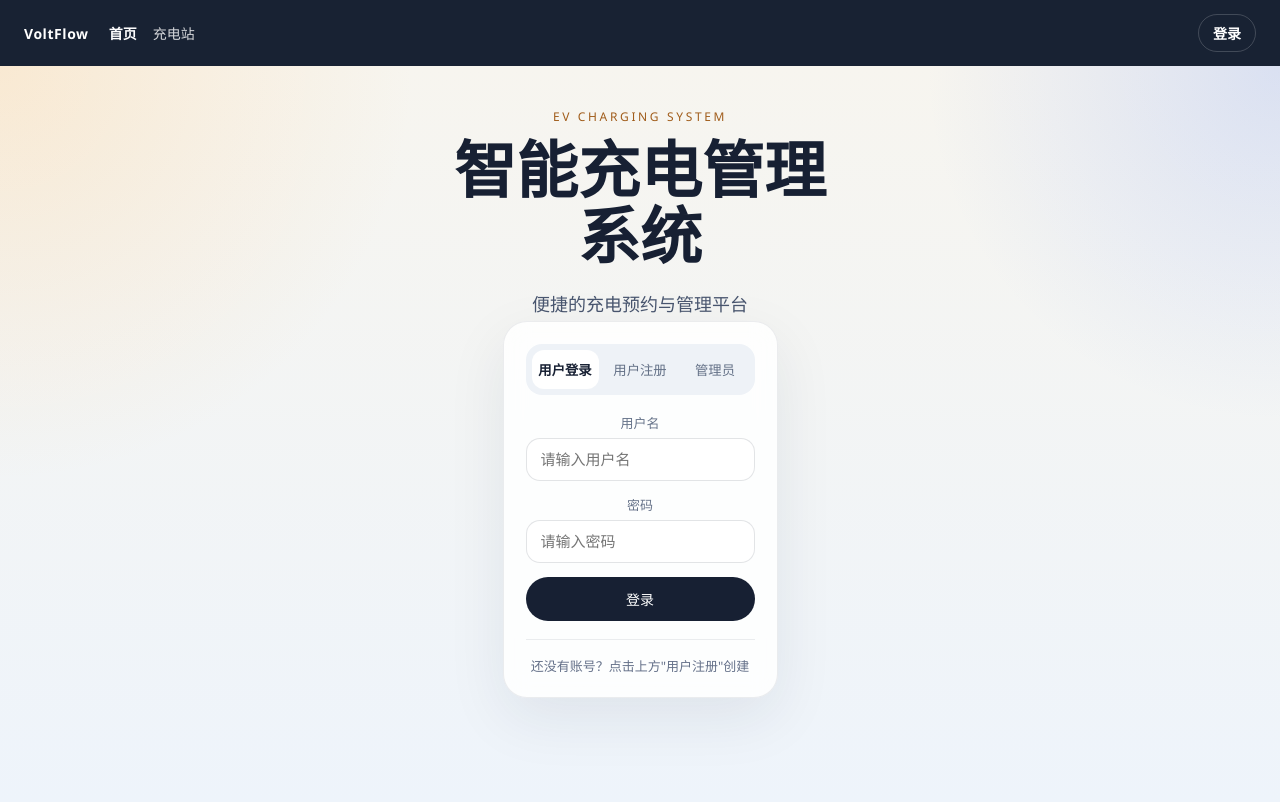
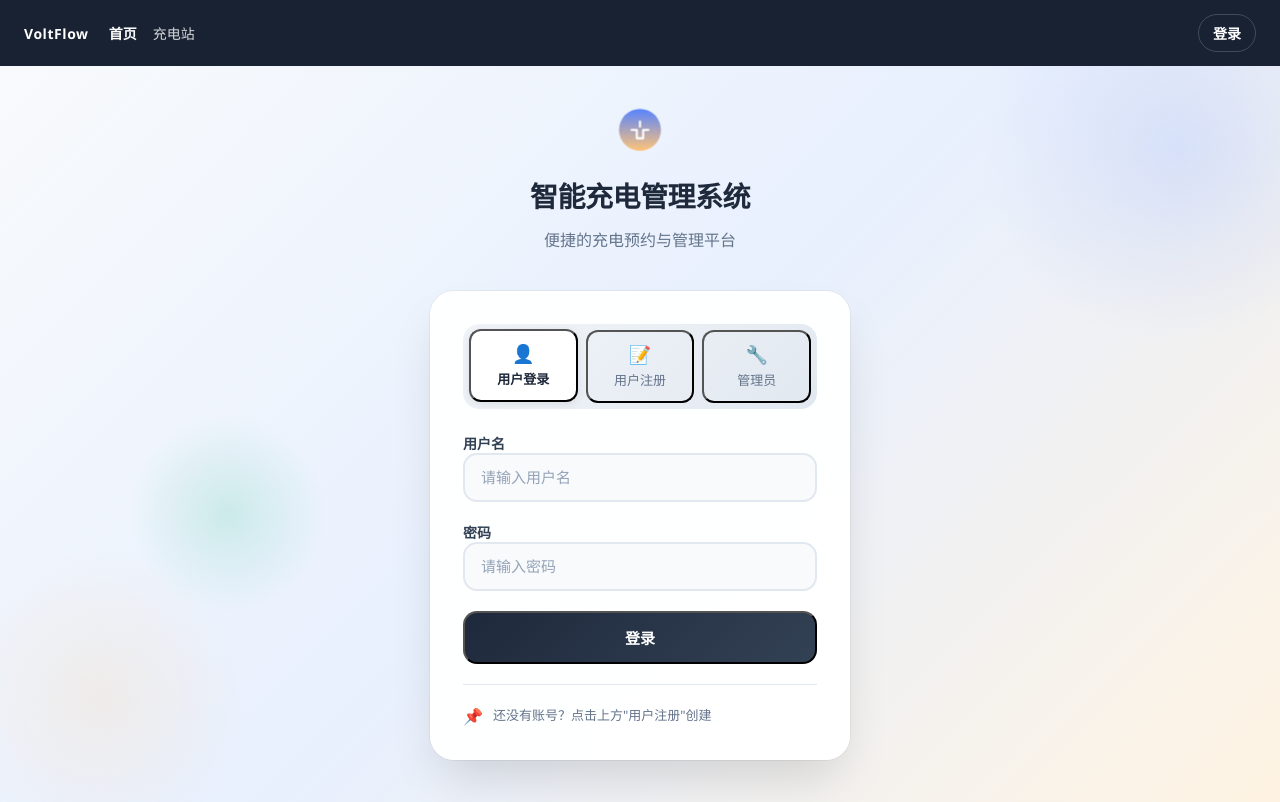
Before and after one commit to Oo-op/Smart-EV-Charging-Scheduling-and-Billing-System, a Vue app in the folder frontend/: page / in a window 1280 px wide. Built offline with nearby package versions, Linux system fonts and the light colour scheme.

Commit message:
优化登录页面：增加宽度、添加动画装饰、美化样式

```diff
--- a/frontend/src/views/Home.vue
+++ b/frontend/src/views/Home.vue
@@ -1,62 +1,110 @@
 <template>
   <div class="home">
+    <div class="background-decoration">
+      <div class="decoration-circle circle-1"></div>
+      <div class="decoration-circle circle-2"></div>
+      <div class="decoration-circle circle-3"></div>
+    </div>
+
     <section class="hero">
-      <div class="hero-copy">
-        <p class="eyebrow">EV Charging System</p>
+      <div class="hero-content">
+        <div class="brand">
+          <div class="logo">
+            <svg width="48" height="48" viewBox="0 0 48 48" fill="none" xmlns="http://www.w3.org/2000/svg">
+              <circle cx="24" cy="24" r="20" fill="url(#gradient1)"/>
+              <path d="M16 24h5v8h6v-8h5" stroke="white" stroke-width="2" stroke-linecap="round" stroke-linejoin="round"/>
+              <path d="M24 16v5" stroke="white" stroke-width="2" stroke-linecap="round"/>
+              <defs>
+                <linearGradient id="gradient1" x1="24" y1="4" x2="24" y2="44" gradientUnits="userSpaceOnUse">
+                  <stop stop-color="#5784FF"/>
+                  <stop offset="1" stop-color="#FFC478"/>
+                </linearGradient>
+              </defs>
+            </svg>
+          </div>
           <h1>智能充电管理系统</h1>
           <p class="subtitle">便捷的充电预约与管理平台</p>
         </div>
 
         <aside class="auth-card">
           <div class="auth-tabs">
-          <button type="button" :class="{ active: authMode === 'user-login' }" @click="authMode = 'user-login'">用户登录</button>
-          <button type="button" :class="{ active: authMode === 'register' }" @click="authMode = 'register'">用户注册</button>
-          <button type="button" :class="{ active: authMode === 'admin-login' }" @click="authMode = 'admin-login'">管理员</button>
+            <button type="button" :class="{ active: authMode === 'user-login' }" @click="authMode = 'user-login'">
+              <span class="tab-icon">👤</span>
+              <span>用户登录</span>
+            </button>
+            <button type="button" :class="{ active: authMode === 'register' }" @click="authMode = 'register'">
+              <span class="tab-icon">📝</span>
+              <span>用户注册</span>
+            </button>
+            <button type="button" :class="{ active: authMode === 'admin-login' }" @click="authMode = 'admin-login'">
+              <span class="tab-icon">🔧</span>
+              <span>管理员</span>
+            </button>
           </div>
 
           <p v-if="message" class="message" :class="messageType">{{ message }}</p>
 
           <form v-if="authMode === 'register'" class="auth-form" @submit.prevent="handleRegister">
+            <div class="form-group">
               <label>
                 <span>用户名</span>
                 <input v-model="registerForm.username" placeholder="请输入用户名" required />
               </label>
+            </div>
+            <div class="form-group">
               <label>
                 <span>密码</span>
                 <input v-model="registerForm.password" type="password" placeholder="至少 6 位" required />
               </label>
+            </div>
+            <div class="form-group">
               <label>
                 <span>手机号</span>
                 <input v-model="registerForm.phone" placeholder="用于接收通知" required />
               </label>
-          <button type="submit" class="primary wide" :disabled="loading.register">
+            </div>
+            <button type="submit" class="btn-primary" :disabled="loading.register">
+              <span v-if="loading.register" class="spinner"></span>
               {{ loading.register ? '注册中...' : '注册' }}
             </button>
           </form>
 
           <form v-else class="auth-form" @submit.prevent="handleLogin">
+            <div class="form-group">
               <label>
                 <span>{{ authMode === 'admin-login' ? '管理员账号' : '用户名' }}</span>
                 <input v-model="loginForm.username" :placeholder="authMode === 'admin-login' ? 'admin' : '请输入用户名'" required />
               </label>
+            </div>
+            <div class="form-group">
               <label>
                 <span>密码</span>
                 <input v-model="loginForm.password" type="password" :placeholder="authMode === 'admin-login' ? 'admin123456' : '请输入密码'" required />
               </label>
-          <button type="submit" class="primary wide" :disabled="loading.login">
+            </div>
+            <button type="submit" class="btn-primary" :disabled="loading.login">
+              <span v-if="loading.login" class="spinner"></span>
               {{ loading.login ? '登录中...' : authMode === 'admin-login' ? '登录管理后台' : '登录' }}
             </button>
           </form>
 
           <div class="auth-note">
             <template v-if="authMode === 'admin-login'">
-            <span>默认账号：admin / admin123456</span>
+              <div class="note-icon">💡</div>
+              <div class="note-content">
+                <strong>演示账号</strong>
+                <span>admin / admin123456</span>
+              </div>
             </template>
             <template v-else>
+              <div class="note-icon">📌</div>
+              <div class="note-content">
                 <span>还没有账号？点击上方"用户注册"创建</span>
+              </div>
             </template>
           </div>
         </aside>
+      </div>
     </section>
   </div>
 </template>
@@ -139,71 +187,113 @@ export default {
 <style scoped>
 .home {
   min-height: calc(100vh - 64px);
-  padding: 42px 24px 72px;
+  padding: 40px 24px;
   color: #172033;
-  background:
-    radial-gradient(circle at top left, rgba(255, 196, 120, 0.24), transparent 28%),
-    radial-gradient(circle at top right, rgba(87, 132, 255, 0.18), transparent 24%),
-    linear-gradient(180deg, #f7f5ef 0%, #eef4fb 100%);
+  background: linear-gradient(135deg, #f8fafc 0%, #e8f0fe 50%, #fef3e2 100%);
+  position: relative;
+  overflow: hidden;
+}
+
+.background-decoration {
+  position: absolute;
+  top: 0;
+  left: 0;
+  right: 0;
+  bottom: 0;
+  pointer-events: none;
+}
+
+.decoration-circle {
+  position: absolute;
+  border-radius: 50%;
+  opacity: 0.15;
+}
+
+.circle-1 {
+  width: 400px;
+  height: 400px;
+  background: radial-gradient(circle, #5784FF 0%, transparent 70%);
+  top: -100px;
+  right: -100px;
+  animation: float 8s ease-in-out infinite;
+}
+
+.circle-2 {
+  width: 300px;
+  height: 300px;
+  background: radial-gradient(circle, #FFC478 0%, transparent 70%);
+  bottom: -50px;
+  left: -50px;
+  animation: float 6s ease-in-out infinite reverse;
+}
+
+.circle-3 {
+  width: 200px;
+  height: 200px;
+  background: radial-gradient(circle, #10B981 0%, transparent 70%);
+  top: 50%;
+  left: 10%;
+  animation: float 10s ease-in-out infinite;
+}
+
+@keyframes float {
+  0%, 100% { transform: translateY(0px) rotate(0deg); }
+  50% { transform: translateY(-20px) rotate(5deg); }
 }
 
 .hero {
-  max-width: 420px;
+  max-width: 500px;
   margin: 0 auto;
+  position: relative;
+  z-index: 1;
+}
+
+.hero-content {
   display: flex;
   flex-direction: column;
   align-items: center;
   text-align: center;
 }
 
-.eyebrow {
-  margin: 0 0 12px;
-  font-size: 12px;
-  letter-spacing: 0.22em;
-  text-transform: uppercase;
-  color: #a05c1a;
+.brand {
+  margin-bottom: 40px;
 }
 
-.hero h1 {
+.logo {
+  margin-bottom: 16px;
+  animation: pulse 2s ease-in-out infinite;
+}
+
+@keyframes pulse {
+  0%, 100% { transform: scale(1); }
+  50% { transform: scale(1.05); }
+}
+
+.brand h1 {
   margin: 0;
-  font-size: clamp(36px, 5vw, 62px);
-  line-height: 1.06;
-  max-width: 760px;
+  font-size: 28px;
+  font-weight: 700;
+  color: #1e293b;
+  letter-spacing: -0.5px;
 }
 
 .subtitle {
-  margin: 20px 0 0;
-  max-width: 720px;
-  font-size: 18px;
-  line-height: 1.8;
-  color: #49566f;
-}
-
-button {
-  border: none;
-  cursor: pointer;
-}
-
-.primary {
-  padding: 12px 18px;
-  border-radius: 999px;
-  font-size: 14px;
-  background: #172033;
-  color: #fff;
-  transition: transform 0.18s ease, opacity 0.18s ease;
-}
-
-.primary:hover {
-  transform: translateY(-1px);
+  margin: 12px 0 0;
+  font-size: 16px;
+  color: #64748b;
 }
 
 .auth-card {
-  border: 1px solid rgba(23, 32, 51, 0.08);
+  width: 100%;
+  max-width: 420px;
+  padding: 32px;
   border-radius: 24px;
-  background: rgba(255, 255, 255, 0.84);
-  box-shadow: 0 20px 60px rgba(24, 36, 58, 0.08);
-  backdrop-filter: blur(12px);
-  padding: 22px;
+  background: rgba(255, 255, 255, 0.95);
+  box-shadow:
+    0 25px 50px -12px rgba(0, 0, 0, 0.15),
+    0 0 0 1px rgba(0, 0, 0, 0.05);
+  backdrop-filter: blur(20px);
+  border: 1px solid rgba(255, 255, 255, 0.8);
 }
 
 .auth-tabs {
@@ -212,90 +302,194 @@ button {
   gap: 8px;
   padding: 6px;
   border-radius: 16px;
-  background: #eef2f7;
+  background: linear-gradient(135deg, #f1f5f9 0%, #e2e8f0 100%);
 }
 
 .auth-tabs button {
-  padding: 10px 0;
+  display: flex;
+  flex-direction: column;
+  align-items: center;
+  gap: 4px;
+  padding: 12px 8px;
   border-radius: 12px;
   background: transparent;
-  color: #647187;
+  color: #64748b;
+  font-size: 13px;
+  font-weight: 500;
+  transition: all 0.25s ease;
 }
 
 .auth-tabs button.active {
   background: #fff;
-  color: #172033;
+  color: #1e293b;
   font-weight: 600;
+  box-shadow: 0 2px 8px rgba(0, 0, 0, 0.08);
+  transform: translateY(-1px);
+}
+
+.tab-icon {
+  font-size: 18px;
 }
 
 .message {
-  margin: 16px 0 0;
-  padding: 12px 14px;
-  border-radius: 14px;
+  margin: 20px 0 0;
+  padding: 14px 16px;
+  border-radius: 12px;
   font-size: 14px;
+  font-weight: 500;
 }
 
 .message.success {
-  background: rgba(30, 107, 58, 0.1);
-  color: #1e6b3a;
+  background: rgba(34, 197, 94, 0.1);
+  color: #16a34a;
+  border: 1px solid rgba(34, 197, 94, 0.2);
 }
 
 .message.error {
-  background: rgba(188, 59, 47, 0.1);
-  color: #bc3b2f;
+  background: rgba(239, 68, 68, 0.1);
+  color: #dc2626;
+  border: 1px solid rgba(239, 68, 68, 0.2);
 }
 
 .message.info {
-  background: rgba(45, 93, 183, 0.1);
-  color: #2d5db7;
+  background: rgba(59, 130, 246, 0.1);
+  color: #2563eb;
+  border: 1px solid rgba(59, 130, 246, 0.2);
 }
 
 .auth-form {
   display: flex;
   flex-direction: column;
-  gap: 14px;
-  margin-top: 18px;
+  gap: 20px;
+  margin-top: 24px;
+}
+
+.form-group {
+  display: flex;
+  flex-direction: column;
+  gap: 8px;
 }
 
 .auth-form label span {
   display: block;
-  margin-bottom: 6px;
-  font-size: 13px;
-  color: #67748a;
+  font-size: 14px;
+  font-weight: 600;
+  color: #334155;
+  text-align: left;
 }
 
 .auth-form input {
   width: 100%;
-  padding: 12px 14px;
-  border: 1px solid rgba(23, 32, 51, 0.12);
+  padding: 14px 16px;
+  border: 2px solid #e2e8f0;
   border-radius: 14px;
   font-size: 15px;
+  background: #f8fafc;
+  color: #1e293b;
+  transition: all 0.25s ease;
 }
 
-.wide {
+.auth-form input:focus {
+  outline: none;
+  border-color: #5784FF;
+  background: #fff;
+  box-shadow: 0 0 0 3px rgba(87, 132, 255, 0.1);
+}
+
+.auth-form input::placeholder {
+  color: #94a3b8;
+}
+
+.btn-primary {
+  display: flex;
+  align-items: center;
+  justify-content: center;
+  gap: 8px;
   width: 100%;
+  padding: 14px 24px;
+  border-radius: 14px;
+  font-size: 15px;
+  font-weight: 600;
+  background: linear-gradient(135deg, #1e293b 0%, #334155 100%);
+  color: #fff;
+  transition: all 0.25s ease;
+}
+
+.btn-primary:hover:not(:disabled) {
+  transform: translateY(-2px);
+  box-shadow: 0 8px 25px rgba(30, 41, 59, 0.3);
+}
+
+.btn-primary:active:not(:disabled) {
+  transform: translateY(0);
+}
+
+.btn-primary:disabled {
+  opacity: 0.6;
+  cursor: not-allowed;
+}
+
+.spinner {
+  width: 18px;
+  height: 18px;
+  border: 2px solid rgba(255, 255, 255, 0.3);
+  border-top-color: #fff;
+  border-radius: 50%;
+  animation: spin 0.8s linear infinite;
+}
+
+@keyframes spin {
+  to { transform: rotate(360deg); }
 }
 
 .auth-note {
-  margin-top: 18px;
-  padding-top: 16px;
-  border-top: 1px solid rgba(23, 32, 51, 0.08);
+  display: flex;
+  align-items: flex-start;
+  gap: 10px;
+  margin-top: 20px;
+  padding-top: 20px;
+  border-top: 1px solid #e2e8f0;
   font-size: 13px;
-  color: #657189;
+  color: #64748b;
 }
 
-@media (max-width: 960px) {
-  .hero {
-    grid-template-columns: 1fr;
+.note-icon {
+  font-size: 16px;
+  flex-shrink: 0;
 }
+
+.note-content {
+  display: flex;
+  flex-direction: column;
+  align-items: flex-start;
+  gap: 4px;
+}
+
+.note-content strong {
+  color: #334155;
+  font-weight: 600;
 }
 
 @media (max-width: 640px) {
   .home {
-    padding: 28px 16px 48px;
+    padding: 32px 16px;
   }
-  .auth-tabs {
-    grid-template-columns: 1fr;
+
+  .brand h1 {
+    font-size: 24px;
+  }
+
+  .auth-card {
+    padding: 24px;
+  }
+
+  .auth-tabs button {
+    padding: 10px 4px;
+    font-size: 12px;
+  }
+
+  .tab-icon {
+    font-size: 16px;
   }
 }
 </style>
```
Lines whose indentation alone changed are shown as unchanged.
